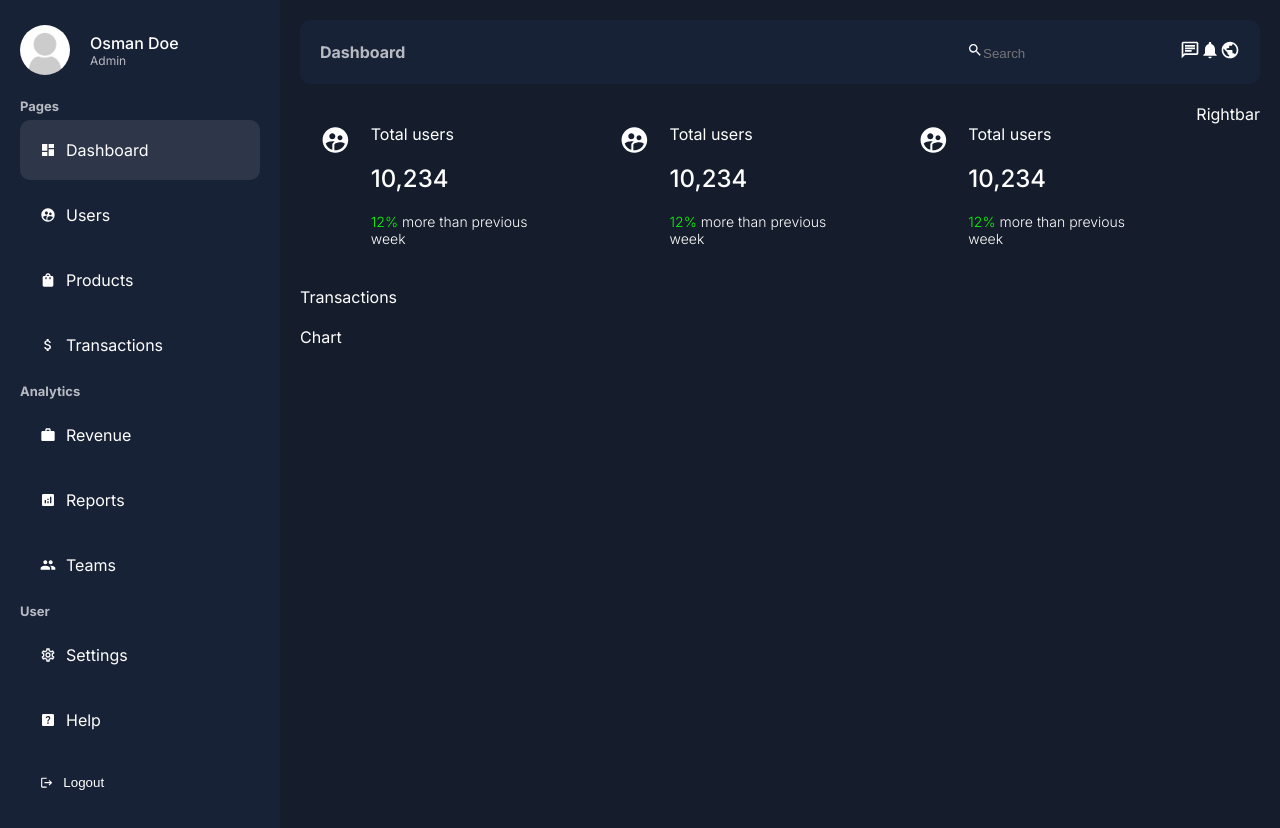
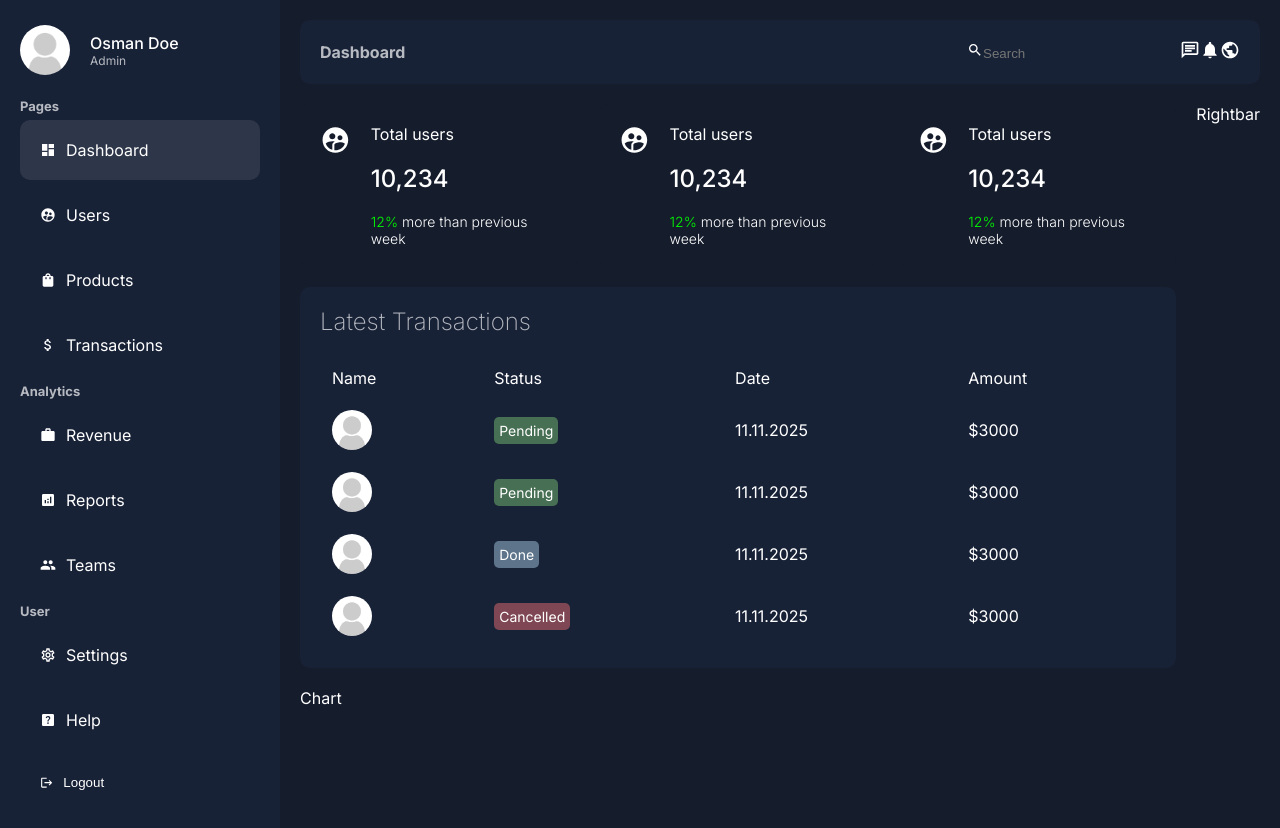
Before and after one commit to osmanalisevinc/admin-dashboard, a Next.js app: page /dashboard in a window 1280 px wide. Built offline with nearby package versions, Linux system fonts and the light colour scheme.

Commit message:
add transaction

```diff
--- a/app/ui/dashboard/transactions/transactions.jsx
+++ b/app/ui/dashboard/transactions/transactions.jsx
@@ -1,9 +1,94 @@
-import React from 'react'
-import styles from "./transactions.module.css"
+import React from "react";
+import styles from "./transactions.module.css";
+import Image from "next/image";
 const Transactions = () => {
   return (
-    <div>Transactions</div>
-  )
-}
+    <div className={styles.container}>
+      <h2 className={styles.title}>Latest Transactions</h2>
+      <table className={styles.table}>
+        <thead>
+          <tr>
+            <td>Name</td>
+            <td>Status</td>
+            <td>Date</td>
+            <td>Amount</td>
+          </tr>
+        </thead>
+        <tbody>
+          <tr>
+            <td className={styles.user}>
+              <Image
+                src="/noavatar.png"
+                alt=""
+                width={40}
+                height={40}
+                className={styles.userImage}
+              />
+            </td>
+            <td>
+              <span className={`${styles.status} ${styles.pending}`}>
+                Pending
+              </span>
+            </td>
+            <td>11.11.2025</td>
+            <td>$3000</td>
+          </tr>
+          <tr>
+            <td className={styles.user}>
+              <Image
+                src="/noavatar.png"
+                alt=""
+                width={40}
+                height={40}
+                className={styles.userImage}
+              />
+            </td>
+            <td>
+              <span className={`${styles.status} ${styles.pending}`}>
+                Pending
+              </span>
+            </td>
+            <td>11.11.2025</td>
+            <td>$3000</td>
+          </tr>
+          <tr>
+            <td className={styles.user}>
+              <Image
+                src="/noavatar.png"
+                alt=""
+                width={40}
+                height={40}
+                className={styles.userImage}
+              />
+            </td>
+            <td>
+              <span className={`${styles.status} ${styles.done}`}>Done</span>
+            </td>
+            <td>11.11.2025</td>
+            <td>$3000</td>
+          </tr>
+          <tr>
+            <td className={styles.user}>
+              <Image
+                src="/noavatar.png"
+                alt=""
+                width={40}
+                height={40}
+                className={styles.userImage}
+              />
+            </td>
+            <td>
+              <span className={`${styles.status} ${styles.cancelled}`}>
+                Cancelled
+              </span>
+            </td>
+            <td>11.11.2025</td>
+            <td>$3000</td>
+          </tr>
+        </tbody>
+      </table>
+    </div>
+  );
+};
 
-export default Transactions
+export default Transactions;
--- a/app/ui/dashboard/transactions/transactions.module.css
+++ b/app/ui/dashboard/transactions/transactions.module.css
@@ -0,0 +1,49 @@
+.container{
+    background-color: var(--bgSoft);
+    padding: 20px;
+    border-radius:10px ;
+}
+
+.title{
+    margin-bottom: 20px;
+    font-weight: 200;
+    color: var(--textSoft);
+}
+
+.table{
+    width: 100%;
+}
+
+.table td{
+    padding: 10px;
+}
+
+.user{
+    display: flex;
+    gap: 10px;
+    align-items: center;
+}
+
+.userImage{
+    object-fit: cover;
+    border-radius: 50%;
+}
+
+.status{
+    border-radius: 5px;
+    padding: 5px;
+    font-size: 14px;
+    color: white;
+}
+
+.pending{
+background-color: #7fcb7375;
+}
+
+.done{
+    background-color: #afd6ee75;
+}
+
+.cancelled{
+    background-color: #f7737375;
+}
--- a/package.json
+++ b/package.json
@@ -13,7 +13,8 @@
     "next": "14.0.1",
     "react": "18",
     "react-dom": "18",
-    "react-icons": "^4.11.0"
+    "react-icons": "^4.11.0",
+    "recharts": "^2.9.0"
   },
   "devDependencies": {
     "eslint": "8",
```
Also changed, not shown: 1 other file (tests, documents, lock files or other folders).
